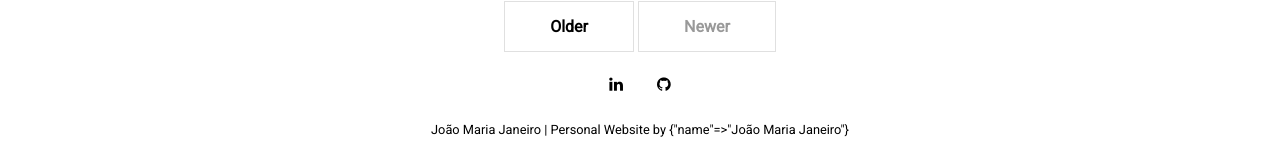
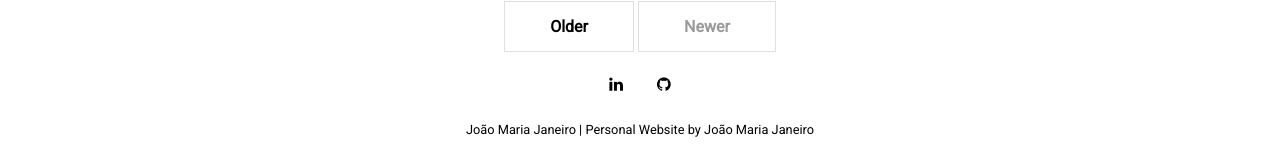
Before and after one commit to Joao-Maria-Janeiro/Joao-Maria-Janeiro.github.io, a Jekyll site: the page built from index.html, in a window 1280 px wide and 900 px high, scrolled down 1398 px. Shown: the part 732-897 px from the top of the window. Built offline with Jekyll 4.4.1, drawn with Linux system fonts in a browser that asks for light colours; nearby versions of some CDN libraries; the list of posts is cut into pages by our own code; some of the changed lines change nothing that is shown.

Commit message:
Update _config.yml

```diff
--- a/_config.yml
+++ b/_config.yml
@@ -16,8 +16,8 @@ sass:
 # Customise atom feed settings (this is where Jekyll-Feed gets configuration information)
 title:		           "João Maria Janeiro"
 description:	       "Personal Website"
-author:
-  name: João Maria Janeiro
+author: João Maria Janeiro
+  #name: João Maria Janeiro
   #linkedin: joaomariajaneiro
 social:
   name: João Maria Janeiro
```
